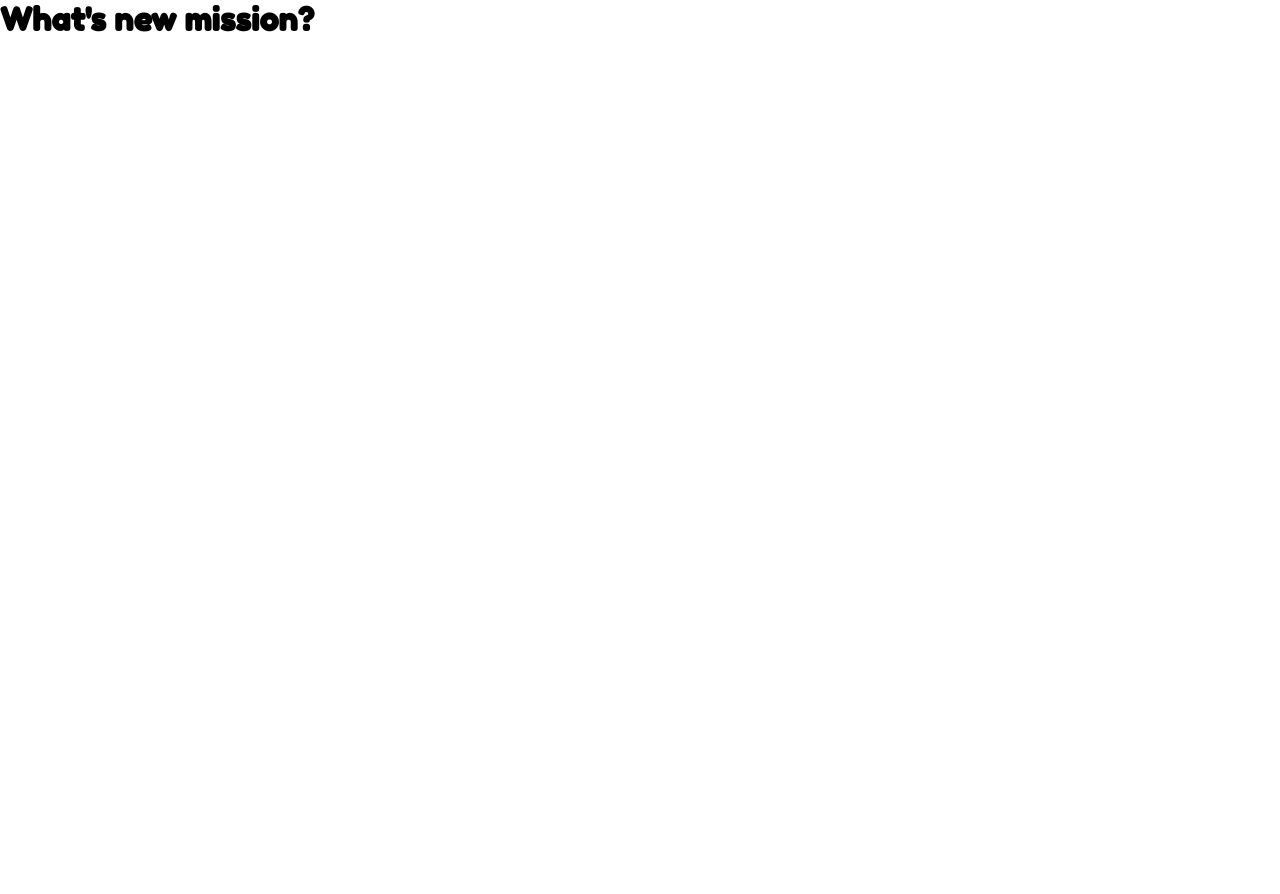
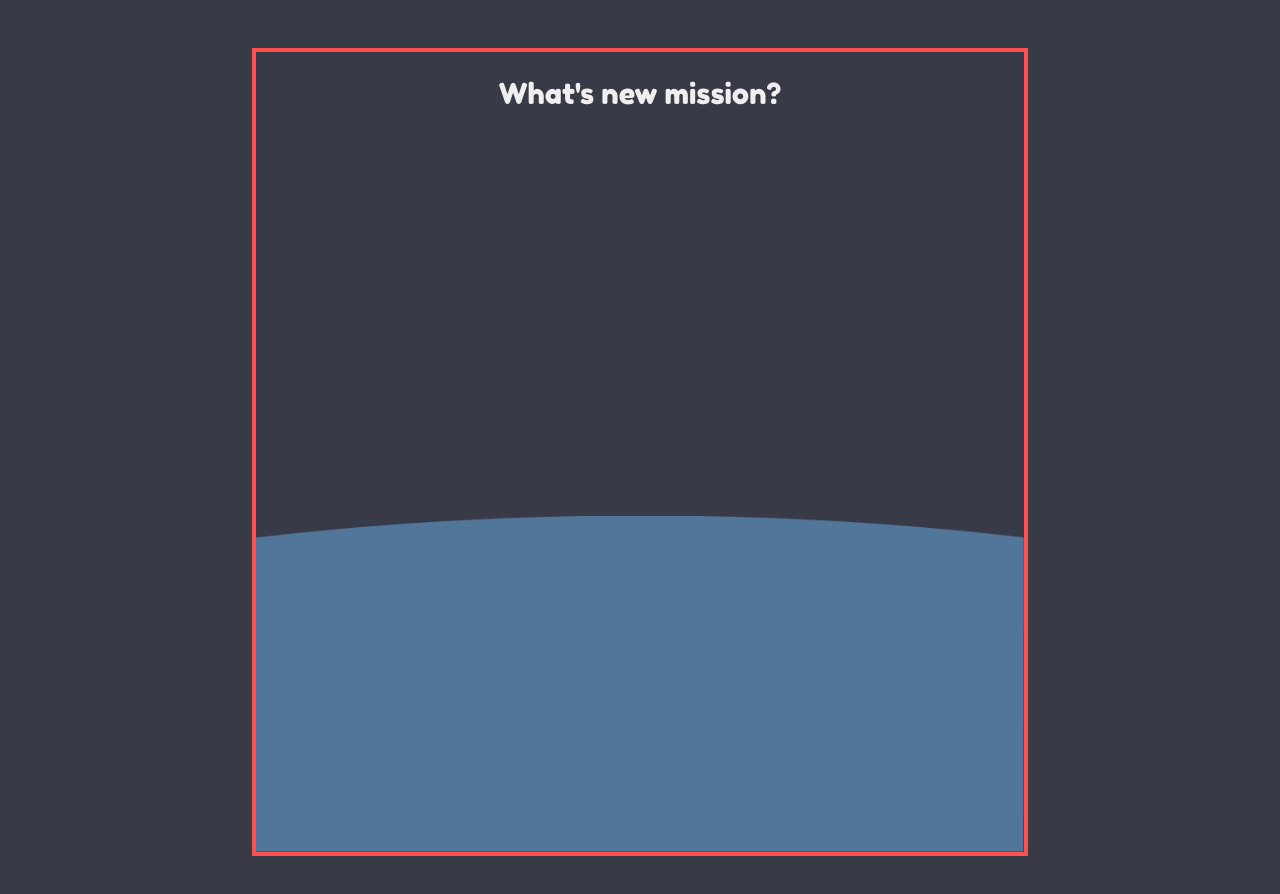
Before and after one commit to zwonH/prography-front, a React (Create React App) app in the folder todo-app/: page / in a window 1280 px wide. Shown: the top 894 px of the page. Before the commit the page ends 800 px from the top, so only its background shows below. Built offline with nearby package versions, Linux system fonts and the light colour scheme.

Commit message:
style: 기본 css 적용

```diff
--- a/todo-app/src/App.css
+++ b/todo-app/src/App.css
@@ -1,11 +1,23 @@
 * {
-  box-sizing: border-box;
+  /* box-sizing: border-box; */
   margin: 0;
   padding: 0;
 }
 
 body {
-  font-family: "Fredoka One", cursive, "Noto Sans KR", sans-serif;
+  background-color: #383b47;
+
+  font-family: "Fredoka One", cursive;
+  /* "Noto Sans KR", sans-serif */
   font-weight: normal;
+  color: #efefef;
   text-decoration: none;
 }
+
+.container {
+  border: #ff5050 0.3rem solid;
+  margin: 3rem auto 3rem auto;
+  width: 60%;
+  height: 50rem;
+  position: relative;
+}
--- a/todo-app/src/App.js
+++ b/todo-app/src/App.js
@@ -1,12 +1,21 @@
-import React from "react";
+import React, { Component } from "react";
+
+import Header from "./components/layout/Header";
+
 import "./App.css";
+import BlueMoon from "./components/layout/BlueMoon";
 
-function App() {
-  return (
-    <div className="App">
-      <h1>What's new mission?</h1>
-    </div>
-  );
+class App extends Component {
+  render() {
+    return (
+      <div className="App">
+        <div className="container">
+          <Header />
+          <BlueMoon />
+        </div>
+      </div>
+    );
+  }
 }
 
 export default App;
--- /dev/null
+++ b/todo-app/src/components/layout/BlueMoon.js
@@ -0,0 +1,21 @@
+import React from "react";
+
+function BlueMoon() {
+  return <div style={blueMoonStyle}></div>;
+}
+
+const blueMoonStyle = {
+  width: "100%",
+  //   850px
+  height: "21rem",
+  margin: "0 auto",
+  position: "relative",
+  top: "25.3rem",
+  backgroundImage: "url('/blueMoon.png')",
+  alt: "blueMoon",
+  //   이미지를 public에 넣어야함! 다른 폴더를 만드니 적용 안 됨.
+  backgroundSize: "100% 21rem",
+  backgroundPosition: "center"
+};
+
+export default BlueMoon;
--- /dev/null
+++ b/todo-app/src/components/layout/Header.js
@@ -0,0 +1,16 @@
+// rfc tab
+import React from "react";
+
+function Header() {
+  return <div style={headerStyle}>What's new mission?</div>;
+}
+
+const headerStyle = {
+  marginTop: "1.5rem",
+
+  fontSize: "1.8rem",
+  lineheight: "3rem",
+  textAlign: "center"
+};
+
+export default Header;
--- a/todo-app/src/index.js
+++ b/todo-app/src/index.js
@@ -1,8 +1,6 @@
 import React from "react";
 import ReactDOM from "react-dom";
 import App from "./App";
-import * as serviceWorker from "./serviceWorker";
 
+/* index.html의 root div를 갖고온다 */
 ReactDOM.render(<App />, document.getElementById("root"));
-
-serviceWorker.unregister();
```
Also changed, not shown: todo-app/public/blueMoon.png (added), todo-app/src/components/Todos.js (deleted), 1 other file (tests, documents, lock files or other folders).
